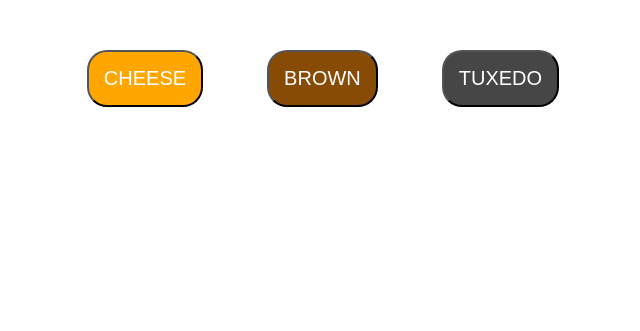
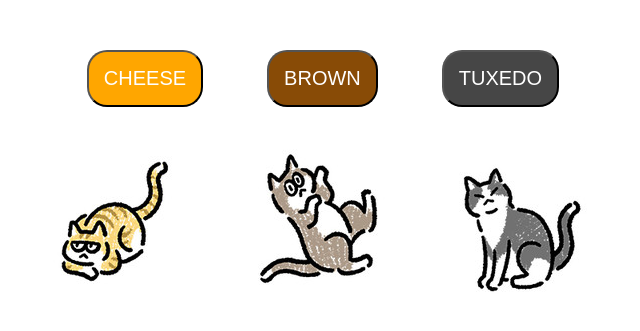
Before and after one commit to wongee93/CatProject, a website built with webpack: page src/index.html in a window 1280 px wide. Shown: the part 379-710 px from the top of the page, without its empty margins (317-957 px from the left). Built offline with nearby package versions, Linux system fonts and the light colour scheme.

Commit message:
6th commit

```diff
--- a/src/index.html
+++ b/src/index.html
@@ -27,9 +27,9 @@
 
         <div id="cats">
 
-            <img id="cat1" src="image/cat1.png">
-            <img id="cat2" src="image/cat2.png">
-            <img id="cat3" src="image/cat3.png">
+            <img id="cat1" src="../image/cat1.png">
+            <img id="cat2" src="../image/cat2.png">
+            <img id="cat3" src="../image/cat3.png">
 
         </div>
 
--- a/src/style.css
+++ b/src/style.css
@@ -39,13 +39,13 @@
 }
 
 #cat1 {
-    display: none;
+    /* display: none; */
 }
 
 #cat2 {
-    display: none;
+    /* display: none; */
 }
 
 #cat3 {
-    display: none;
+    /* display: none; */
 }
```
